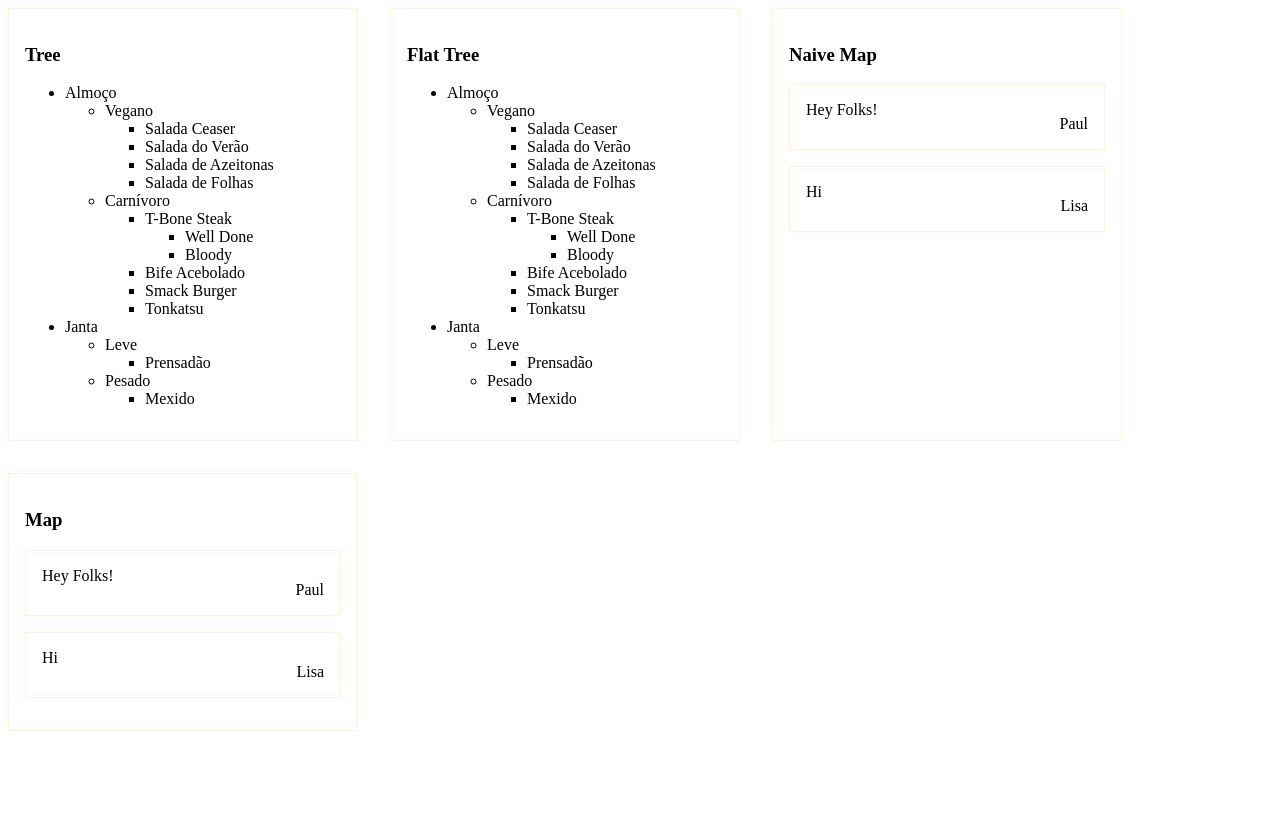
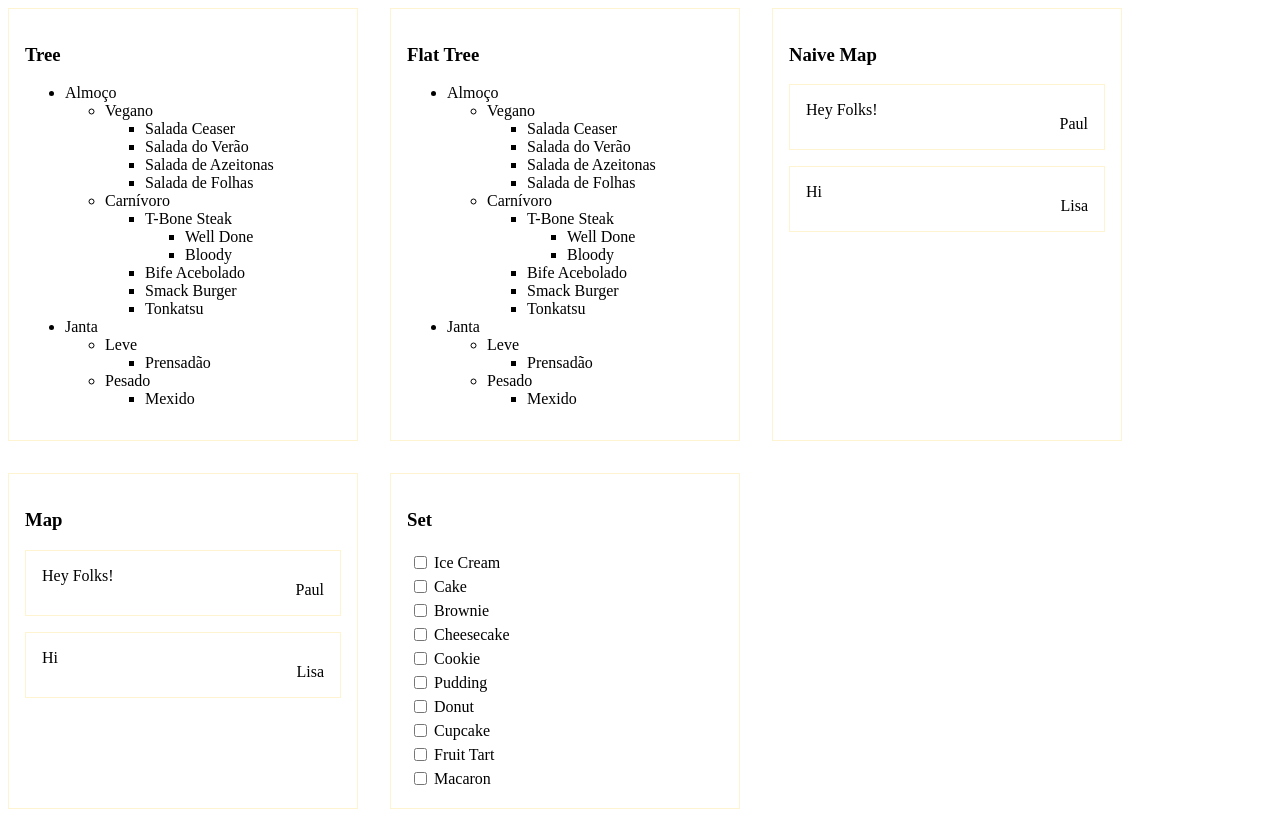
Before and after one commit to medina325/javascript, a React (Vite) app in the folder data_structures/: page / in a window 1280 px wide. Built offline with nearby package versions, Linux system fonts and the light colour scheme.

Commit message:
Criando exemplo de Set

```diff
--- a/data_structures/src/App.jsx
+++ b/data_structures/src/App.jsx
@@ -2,6 +2,7 @@ import Example from "./Example.jsx";
 import FlatTree from "./FlatTree.jsx";
 import MapExample from "./MapExample.jsx";
 import NaiveMap from "./NaiveMap.jsx";
+import SetExample from "./SetExample.jsx";
 import Tree from "./Tree.jsx";
 
 export default function App() {
@@ -11,6 +12,7 @@ export default function App() {
       <Example name="Flat Tree" component={<FlatTree />} />
       <Example name="Naive Map" component={<NaiveMap />} />
       <Example name="Map" component={<MapExample />} />
+      <Example name="Set" component={<SetExample />} />
     </div>
   );
 }
--- /dev/null
+++ b/data_structures/src/SetExample.jsx
@@ -0,0 +1,51 @@
+import {useState} from "react";
+
+const options = [
+  {id: 1, name: "Ice Cream"},
+  {id: 2, name: "Cake"},
+  {id: 3, name: "Brownie"},
+  {id: 4, name: "Cheesecake"},
+  {id: 5, name: "Cookie"},
+  {id: 6, name: "Pudding"},
+  {id: 7, name: "Donut"},
+  {id: 8, name: "Cupcake"},
+  {id: 9, name: "Fruit Tart"},
+  {id: 10, name: "Macaron"},
+];
+
+export default function SetExample() {
+  const [selectedOptions, setSelectedOptions] = useState(new Set());
+
+  const handleOnChange = (id) => {
+    // A ideia em react é que nós não mexemos direto nas variáveis
+    // de estado do componente
+    const upToDateIds = new Set(selectedOptions);
+
+    if (upToDateIds.has(id)) {
+      setSelectedOptions(upToDateIds.delete(id));
+    } else {
+      setSelectedOptions(upToDateIds.add(id));
+    }
+
+    setSelectedOptions(upToDateIds);
+  };
+
+  return (
+    <table>
+      <tbody>
+        {options.map((option) => (
+          <tr key={option.id}>
+            <td>
+              <input
+                type="checkbox"
+                checked={selectedOptions.has(option.id)}
+                onChange={() => handleOnChange(option.id)}
+              />
+            </td>
+            <td>{option.name}</td>
+          </tr>
+        ))}
+      </tbody>
+    </table>
+  );
+}
```
